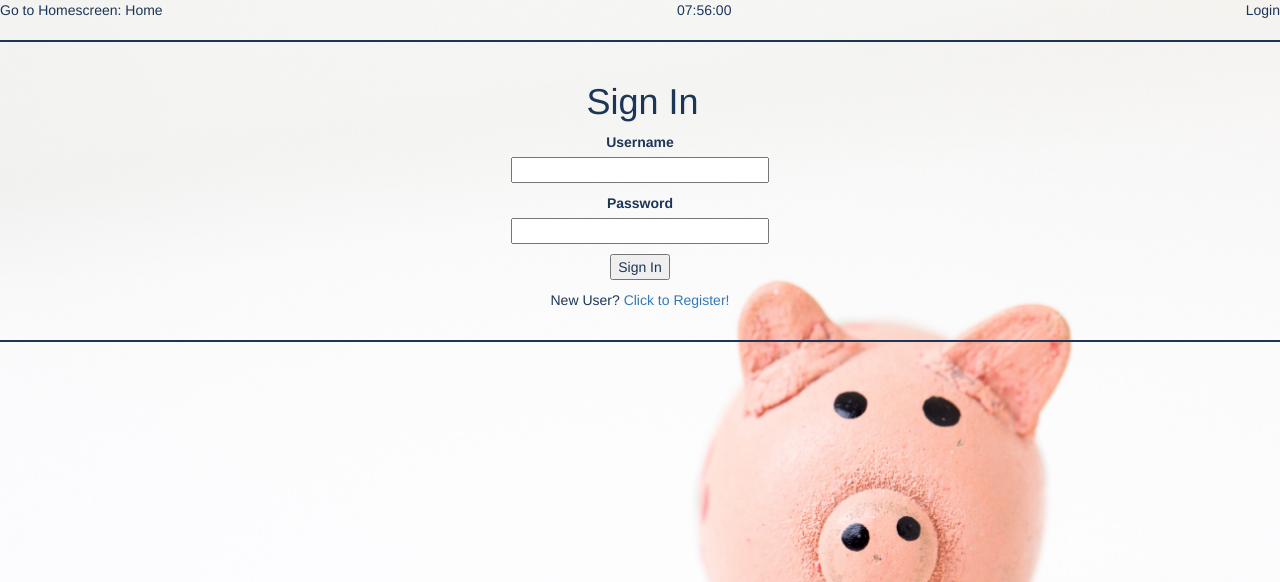
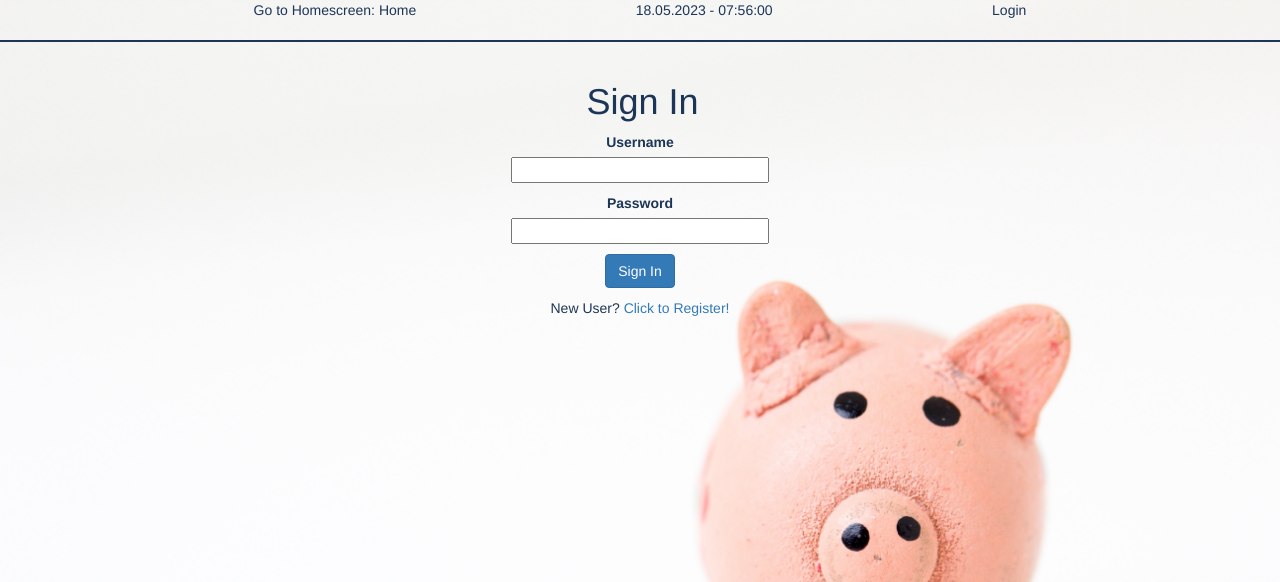
Before and after one commit to Trooooooonix/PRDKE-SS23, a Flask app: page /login in a window 1280 px wide. Shown: the top 582 px of the page. Run offline with Flask 3, Linux system fonts and the light colour scheme; some libraries are stand-ins or nearby versions.

Commit message:
date + time + formatting

```diff
--- a/app/templates/base.html
+++ b/app/templates/base.html
@@ -22,18 +22,22 @@
         background-repeat: no-repeat;
         background-attachment: fixed;"
     >
-    <div style="display: flex; flex-wrap: wrap; justify-content: space-between; align-items: center">
+    <div class="container" style="display: flex; flex-wrap: wrap; justify-content: space-between; align-items: center">
         <div>Go to Homescreen: <a class="href-blue" href="{{ url_for('home_site') }}">Home</a></div>
         <div id="clock"></div>
         <script>
             function updateClock() {
                 var now = new Date();
+                var day = now.getDate().toString().padStart(2, '0')
+                var month = now.getMonth().toString().padStart(2, '0')
+                var year = now.getFullYear().toString().padStart(2, '0')
                 var hours = now.getHours().toString().padStart(2, '0');
                 var minutes = now.getMinutes().toString().padStart(2, '0');
                 var seconds = now.getSeconds().toString().padStart(2, '0');
-                var time = hours + ':' + minutes + ':' + seconds;
+                var time = day + '.' + month + '.' + year + ' - ' + hours + ':' + minutes + ':' + seconds;
                 document.getElementById('clock').textContent = time;
             }
+
             setInterval(updateClock, 1000);
         </script>
         <div>
@@ -50,19 +54,17 @@
     </div>
 
     <hr style="border-color: #1D3557; border-width: 0.1rem; border-style: solid;">
-
-    {% block content %}{% endblock %}
-
-    <hr style="border-color: #1D3557; border-width: 0.1rem; border-style: solid;">
     {% with messages = get_flashed_messages() %}
         {% if messages %}
             <ul>
                 {% for message in messages %}
-                    <li>{{ message }}</li>
+                    {{ message }}
                 {% endfor %}
             </ul>
         {% endif %}
     {% endwith %}
+    {% block content %}{% endblock %}
+
 {% endblock %}
 </body>
 </html>
--- a/app/templates/login.html
+++ b/app/templates/login.html
@@ -19,7 +19,7 @@
                     <span style="color: red;">[{{ error }}]</span>
                 {% endfor %}
             </p>
-            <p style="margin-top: 10px">{{ form.submit() }}</p>
+            <p style="margin-top: 10px">{{ form.submit(class="btn btn-primary") }}</p>
             <p>New User? <a href="{{ url_for('register') }}">Click to Register!</a></p>
         </div>
     </form>
```
Also changed, not shown: app.db.
